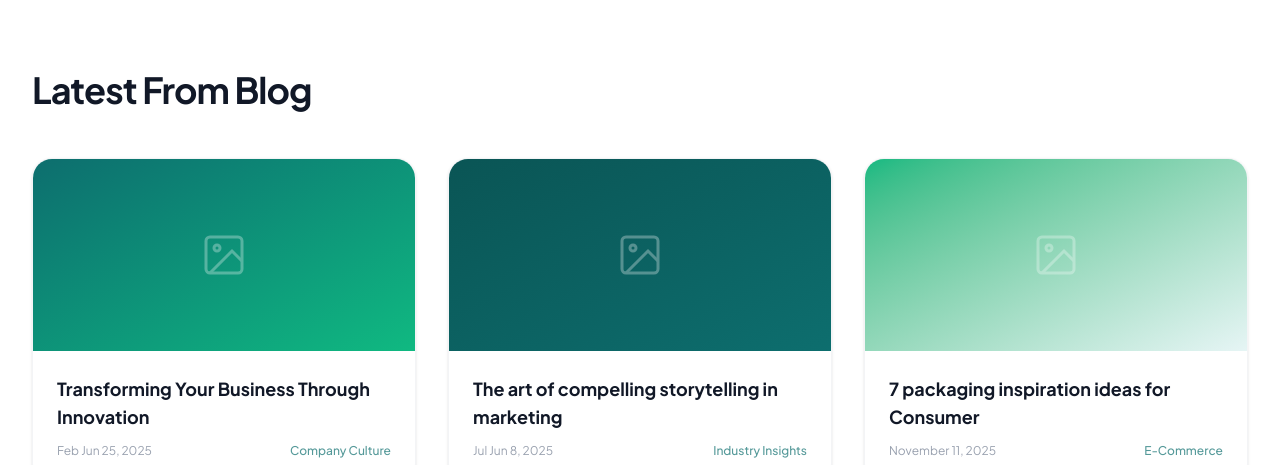
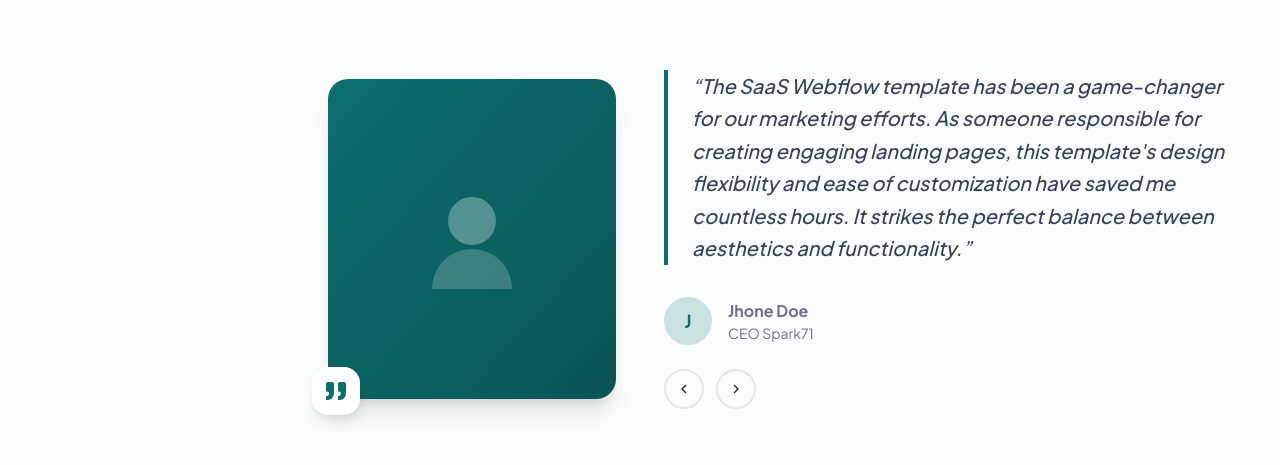
Before and after one commit to habtamubaye-devsec/Task-Spare, a Next.js app in the folder frontend/: page / in a window 1280 px wide. Shown: the part 3423-3888 px from the top of the page. Built offline with nearby package versions, Linux system fonts and the light colour scheme; no server answers.

Commit message:
feat: Add testimonial UI component and comprehensive authentication API integration.

```diff
--- /dev/null
+++ b/frontend/components/landing/Testimonial.tsx
@@ -0,0 +1,76 @@
+/* ─── Testimonial Section ─── */
+/* Photo + blockquote + name/role, teal accent, left-right layout */
+
+export function Testimonial() {
+  return (
+    <section className="section-padding bg-gray-50/60">
+      <div className="mx-auto max-w-7xl px-6 lg:px-8">
+        <div className="grid lg:grid-cols-2 gap-12 items-center">
+          {/* Left — Photo */}
+          <div className="flex justify-center lg:justify-end">
+            <div className="relative">
+              <div className="w-64 h-72 sm:w-72 sm:h-80 rounded-2xl overflow-hidden bg-gradient-to-br from-teal to-teal-dark shadow-xl">
+                {/* Placeholder avatar illustration */}
+                <div className="w-full h-full flex items-center justify-center">
+                  <svg width="120" height="120" viewBox="0 0 120 120" fill="none">
+                    <circle cx="60" cy="42" r="24" fill="white" fillOpacity="0.3" />
+                    <path
+                      d="M20 110c0-22 18-40 40-40s40 18 40 40"
+                      fill="white"
+                      fillOpacity="0.2"
+                    />
+                  </svg>
+                </div>
+              </div>
+
+              {/* Floating quote icon */}
+              <div className="absolute -bottom-4 -left-4 bg-white w-12 h-12 rounded-xl shadow-lg flex items-center justify-center">
+                <svg width="24" height="24" viewBox="0 0 24 24" fill="#0d6e6e">
+                  <path d="M3 21c3 0 7-1 7-8V5c0-1.25-.757-2.017-2-2H4c-1.25 0-2 .75-2 1.972V11c0 1.25.75 2 2 2 1 0 1 0 1 1v1c0 1-1 2-2 2s-1 .008-1 1.031V20c0 1 0 1 1 1z" />
+                  <path d="M15 21c3 0 7-1 7-8V5c0-1.25-.757-2.017-2-2h-4c-1.25 0-2 .75-2 1.972V11c0 1.25.75 2 2 2h.75c0 2.25.25 4-2.75 4v3c0 1 0 1 1 1z" />
+                </svg>
+              </div>
+            </div>
+          </div>
+
+          {/* Right — Quote */}
+          <div>
+            <div className="border-l-4 border-teal pl-6">
+              <blockquote className="text-lg sm:text-xl text-gray-700 leading-relaxed font-medium italic">
+                &ldquo;The SaaS Webflow template has been a game-changer for our
+                marketing efforts. As someone responsible for creating engaging
+                landing pages, this template&apos;s design flexibility and ease of
+                customization have saved me countless hours. It strikes the perfect
+                balance between aesthetics and functionality.&rdquo;
+              </blockquote>
+            </div>
+
+            <div className="mt-8 flex items-center gap-4">
+              <div className="w-12 h-12 rounded-full bg-teal/20 flex items-center justify-center text-teal font-bold text-lg">
+                J
+              </div>
+              <div>
+                <p className="font-bold text-gray-900">Jhone Doe</p>
+                <p className="text-sm text-gray-500">CEO Spark71</p>
+              </div>
+            </div>
+
+            {/* Navigation arrows */}
+            <div className="mt-6 flex gap-3">
+              <button className="w-10 h-10 rounded-full border-2 border-gray-200 flex items-center justify-center hover:border-teal hover:text-teal transition-colors">
+                <svg width="16" height="16" viewBox="0 0 24 24" fill="none" stroke="currentColor" strokeWidth="2">
+                  <polyline points="15 18 9 12 15 6" />
+                </svg>
+              </button>
+              <button className="w-10 h-10 rounded-full border-2 border-gray-200 flex items-center justify-center hover:border-teal hover:text-teal transition-colors">
+                <svg width="16" height="16" viewBox="0 0 24 24" fill="none" stroke="currentColor" strokeWidth="2">
+                  <polyline points="9 18 15 12 9 6" />
+                </svg>
+              </button>
+            </div>
+          </div>
+        </div>
+      </div>
+    </section>
+  );
+}
```
